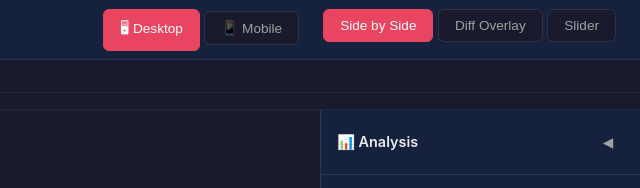
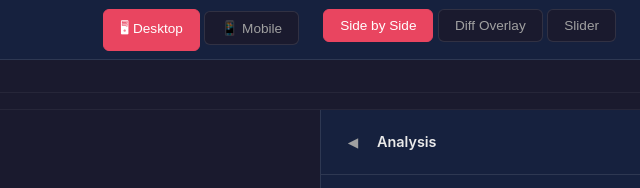
Before and after one commit to ace-dolso3/Competitive-Time-Machine, a website: page viewer/index.html in a window 1280 px wide. Shown: the top 188 px of the page, 640-1280 px from the left. Drawn offline with Linux system fonts and the light colour scheme.

Commit message:
Move toggle arrow to left of Analysis title

```diff
--- a/viewer/index.html
+++ b/viewer/index.html
@@ -79,8 +79,8 @@
         <!-- Analysis Panel -->
         <aside class="analysis-panel" id="analysis-panel">
           <div class="panel-header">
-            <h3>📊 Analysis</h3>
-            <button id="toggle-analysis" class="btn btn-icon">◀</button>
+            <button id="toggle-analysis" class="btn btn-icon toggle-arrow" title="Toggle Analysis Panel">◀</button>
+            <h3>Analysis</h3>
           </div>
 
           <div class="panel-content">
--- a/viewer/styles.css
+++ b/viewer/styles.css
@@ -355,10 +355,15 @@ body {
   display: none;
 }
 
+.analysis-panel.collapsed .panel-header h3 {
+  display: none;
+}
+
 .panel-header {
   display: flex;
   align-items: center;
-  justify-content: space-between;
+  justify-content: flex-start;
+  gap: var(--space-sm);
   padding: var(--space-md);
   border-bottom: 1px solid rgba(255,255,255,0.1);
 }
@@ -366,6 +371,32 @@ body {
 .panel-header h3 {
   font-size: 0.9rem;
   font-weight: 600;
+}
+
+/* Toggle Arrow Button */
+.toggle-arrow {
+  width: 28px;
+  height: 28px;
+  display: flex;
+  align-items: center;
+  justify-content: center;
+  border-radius: 4px;
+  background: var(--bg-dark);
+  border: 1px solid rgba(255,255,255,0.1);
+  color: var(--text-secondary);
+  cursor: pointer;
+  transition: all var(--transition-fast);
+  flex-shrink: 0;
+}
+
+.toggle-arrow:hover {
+  background: var(--bg-light);
+  color: var(--text-primary);
+}
+
+/* Rotate arrow when collapsed */
+.analysis-panel.collapsed .toggle-arrow {
+  transform: rotate(180deg);
 }
 
 .panel-content {
```
